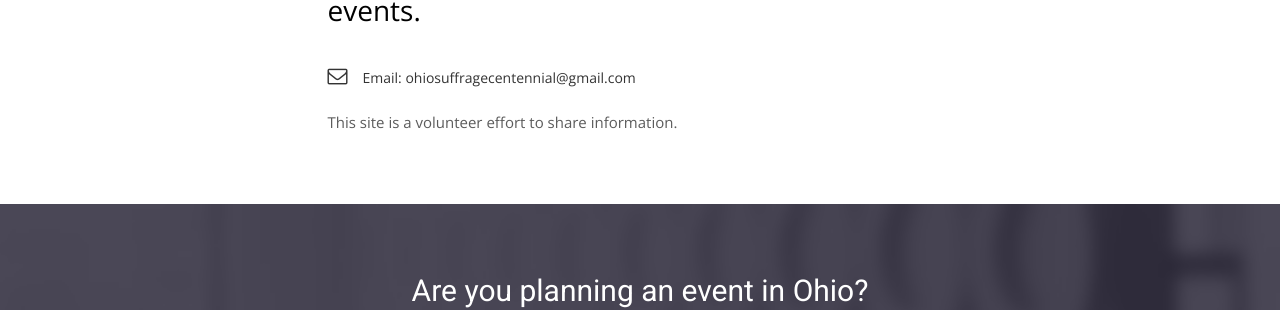
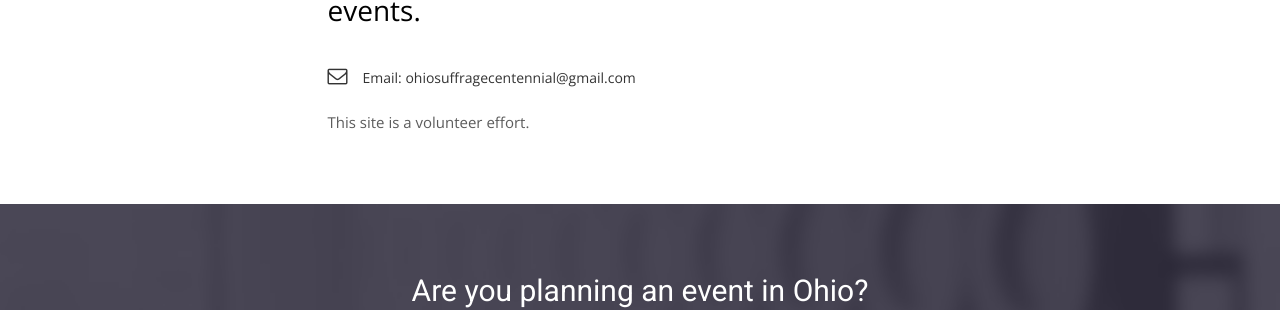
Before and after one commit to OhioSuffrageCentennial/ohiosuffragecentennial, a Jekyll site: the page built from contact.html, in a window 1280 px wide. Shown: the part 574-884 px from the top of the page. Built offline with Jekyll 4.4.1, drawn with Linux system fonts in a browser that asks for light colours; nearby versions of some CDN libraries; some web fonts are replaced.

Commit message:
update contact page

```diff
--- a/contact.html
+++ b/contact.html
@@ -57,7 +57,7 @@ permalink: /contact/
               <i class="fa fa-envelope-o"></i>Email: ohiosuffragecentennial@gmail.com
             </li>
           </ul>
-          <p>This site is a volunteer effort to share information.</p>
+          <p>This site is a volunteer effort.</p>
 <!--
           <ul class="social-icons">
             <li>
```
